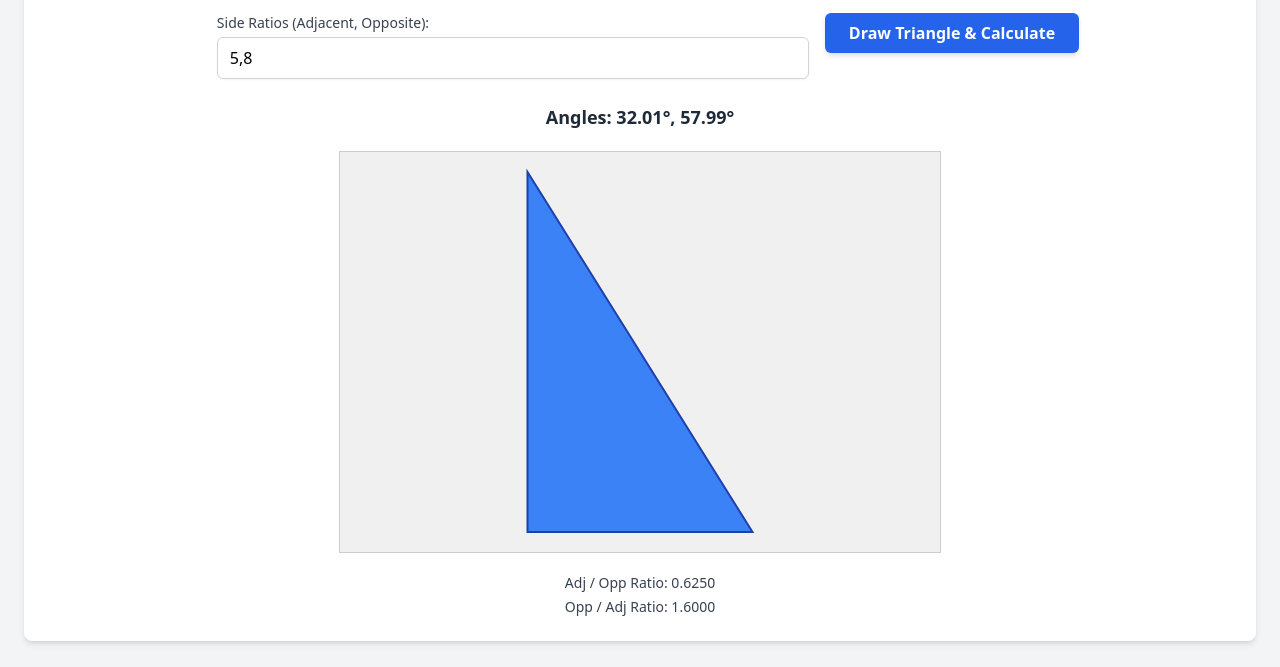
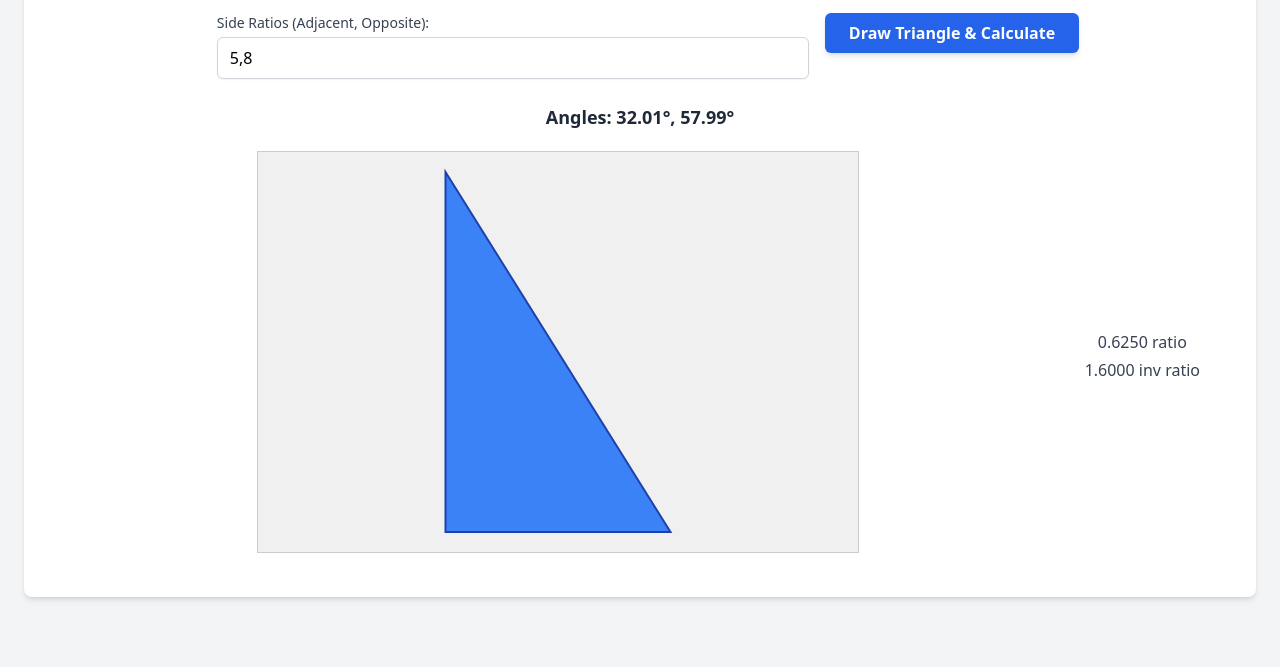
Before and after one commit to Haiz14/vanilla-html-practice, a website: page src/a2p.html in a window 1280 px wide. Shown: the part 133-800 px from the top of the page. Drawn offline with nearby package versions, Linux system fonts and the light colour scheme.

Commit message:
feat: large screen support

```diff
--- a/src/a2p.html
+++ b/src/a2p.html
@@ -90,7 +90,7 @@
             <div id="singleInputContainer" class="w-full md:w-1/2 hidden">
                  <div class="w-full">
                      <label for="combinedRatioInput" class="block text-sm font-medium text-gray-700 mb-1">Side Ratios (Adjacent, Opposite):</label>
-                     <input type="text" id="combinedRatioInput" placeholder="e.g., 5,8" value="5,8" class="w-full px-3 py-2 border border-gray-300 rounded-md shadow-sm focus:outline-none focus:ring-blue-500 focus:border-blue-500">
+                     <input type="text" id="combinedRatioInput" placeholder="e.g., 5,8" value="5,8" pattern="^[0-9,]+$" class="w-full px-3 py-2 border border-gray-300 rounded-md shadow-sm focus:outline-none focus:ring-blue-500 focus:border-blue-500">
                  </div>
              </div>
 
@@ -101,12 +101,16 @@
         <div id="anglesDisplay" class="mt-4 text-center text-lg font-semibold text-gray-800">
             </div>
 
-        <canvas id="triangleCanvas" width="600" height="400"></canvas>
+        <div class="flex flex-col lg:flex-row lg:space-x-4 lg:items-center lg:justify-center lg:align-center">
+            <canvas id="triangleCanvas" width="600" height="400"></canvas>
 
-        <div id="ratioDisplay" class="mt-2 text-center text-sm text-gray-700">
+            <div class="lg:pr-8">
+                <div id="ratioDisplay" class="mt-2 text-center text-gray-700">
+                    </div>
+                <div id="inverseRatioDisplay" class="mt-1 text-center text-gray-700">
+                </div>
             </div>
-        <div id="inverseRatioDisplay" class="mt-1 text-center text-sm text-gray-700">
-            </div>
+        </div>
         <div id="messageBox" class="mt-4 p-3 bg-yellow-100 text-yellow-800 rounded-md hidden"></div>
     </div>
 
@@ -220,8 +224,8 @@
 
             // --- Display Results ---
             anglesDisplay.textContent = `Angles: ${angleDegreesB.toFixed(2)}°, ${angleDegreesA.toFixed(2)}°`;
-            ratioDisplay.textContent = `Adj / Opp Ratio: ${adjOppRatio.toFixed(4)}`; // Display Adjacent/Opposite
-            inverseRatioDisplay.textContent = `Opp / Adj Ratio: ${oppAdjRatio.toFixed(4)}`; // Display Opposite/Adjacent
+            ratioDisplay.textContent = `${adjOppRatio.toFixed(4)} ratio`; // Display Adjacent/Opposite
+            inverseRatioDisplay.textContent = `${oppAdjRatio.toFixed(4)} inv ratio`; // Display Opposite/Adjacent
 
             // --- Canvas Drawing ---
 
@@ -277,18 +281,21 @@
                 drawTriangle();
             }
         });
+
         oppositeRatioInput.addEventListener('keyup', function(event) {
             if (event.key === 'Enter') {
                 event.preventDefault();
                 drawTriangle();
             }
         });
-        combinedRatioInput.addEventListener('keyup', function(event) {
+
+         combinedRatioInput.addEventListener('keyup', function(event) {
             if (event.key === 'Enter') {
                 event.preventDefault();
                 drawTriangle();
             }
         });
+
 
         // Redraw on window resize
         window.addEventListener('resize', () => {
```
